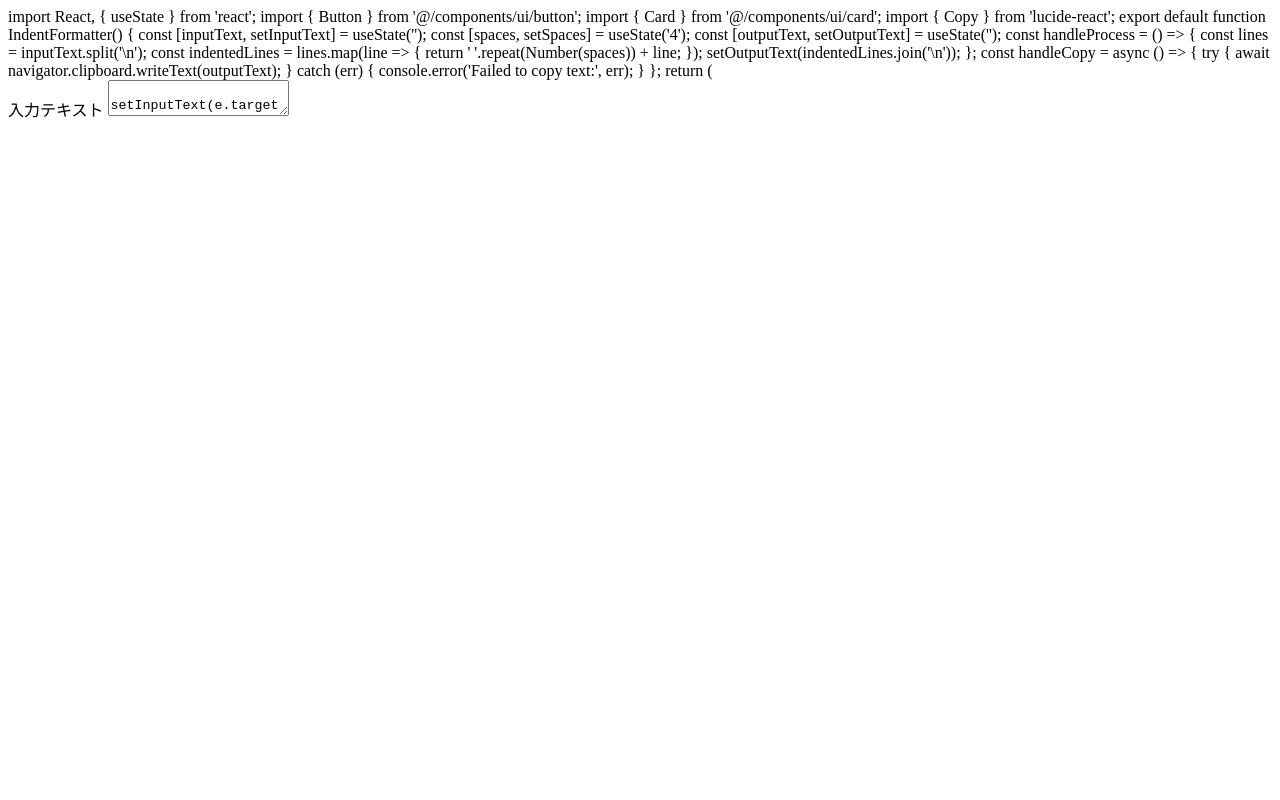
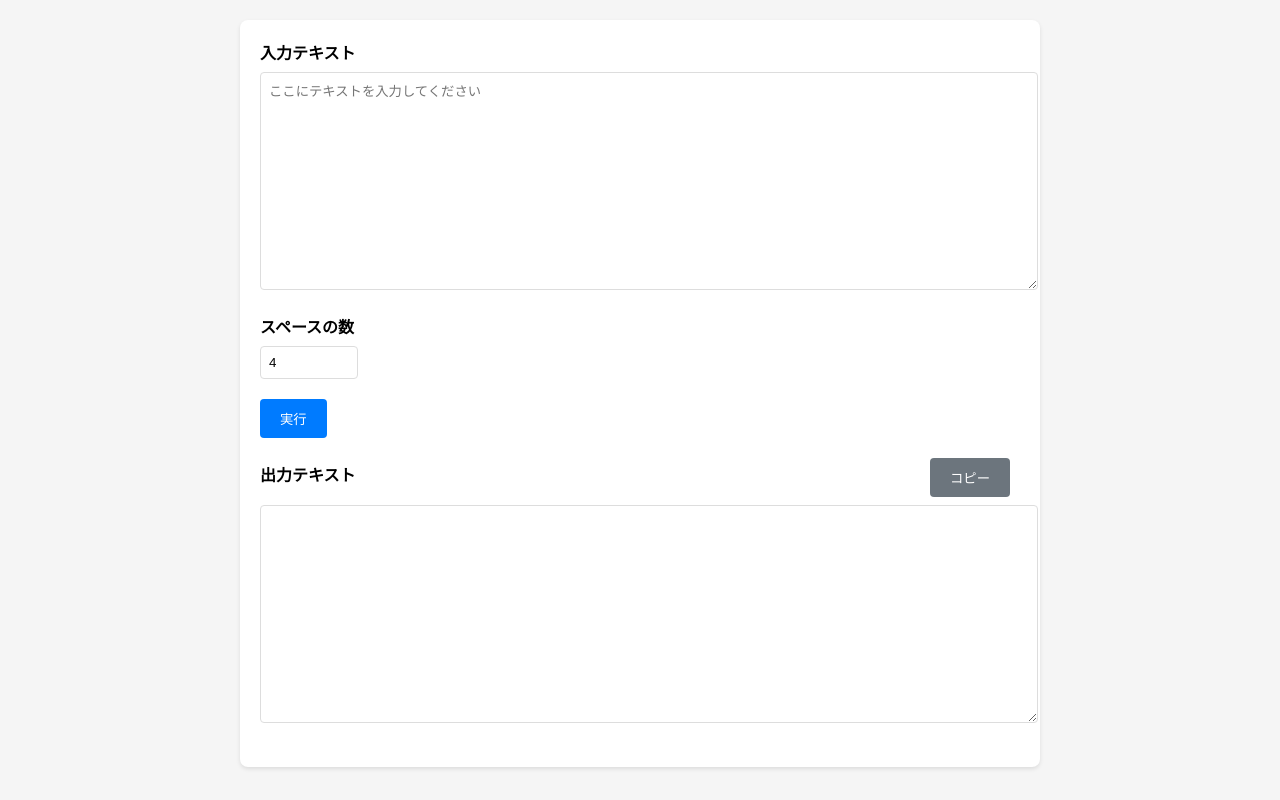
Before and after one commit to Sim-hu/copysim, a plain HTML site: page index.html in a window 1280 px wide. Drawn offline with Linux system fonts and the light colour scheme.

Commit message:
Update index.html

```diff
--- a/index.html
+++ b/index.html
@@ -1,87 +1,117 @@
-import React, { useState } from 'react';
-import { Button } from '@/components/ui/button';
-import { Card } from '@/components/ui/card';
-import { Copy } from 'lucide-react';
+<!DOCTYPE html>
+<html lang="ja">
+<head>
+    <meta charset="UTF-8">
+    <meta name="viewport" content="width=device-width, initial-scale=1.0">
+    <title>インデント フォーマッター</title>
+    <style>
+        body {
+            font-family: sans-serif;
+            max-width: 800px;
+            margin: 0 auto;
+            padding: 20px;
+            background-color: #f5f5f5;
+        }
+        .container {
+            background-color: white;
+            padding: 20px;
+            border-radius: 8px;
+            box-shadow: 0 2px 4px rgba(0, 0, 0, 0.1);
+        }
+        .form-group {
+            margin-bottom: 20px;
+        }
+        label {
+            display: block;
+            margin-bottom: 8px;
+            font-weight: bold;
+        }
+        textarea {
+            width: 100%;
+            height: 200px;
+            padding: 8px;
+            border: 1px solid #ddd;
+            border-radius: 4px;
+            resize: vertical;
+        }
+        input[type="number"] {
+            width: 80px;
+            padding: 8px;
+            border: 1px solid #ddd;
+            border-radius: 4px;
+        }
+        button {
+            background-color: #007bff;
+            color: white;
+            border: none;
+            padding: 10px 20px;
+            border-radius: 4px;
+            cursor: pointer;
+            margin-right: 10px;
+        }
+        button:hover {
+            background-color: #0056b3;
+        }
+        .output-header {
+            display: flex;
+            justify-content: space-between;
+            align-items: center;
+            margin-bottom: 8px;
+        }
+        #copyButton {
+            background-color: #6c757d;
+        }
+        #copyButton:hover {
+            background-color: #545b62;
+        }
+    </style>
+</head>
+<body>
+    <div class="container">
+        <div class="form-group">
+            <label for="inputText">入力テキスト</label>
+            <textarea id="inputText" placeholder="ここにテキストを入力してください"></textarea>
+        </div>
 
-export default function IndentFormatter() {
-  const [inputText, setInputText] = useState('');
-  const [spaces, setSpaces] = useState('4');
-  const [outputText, setOutputText] = useState('');
+        <div class="form-group">
+            <label for="spaces">スペースの数</label>
+            <input type="number" id="spaces" value="4" min="0">
+        </div>
 
-  const handleProcess = () => {
-    const lines = inputText.split('\n');
-    const indentedLines = lines.map(line => {
-      return ' '.repeat(Number(spaces)) + line;
-    });
-    setOutputText(indentedLines.join('\n'));
-  };
+        <div class="form-group">
+            <button onclick="processText()">実行</button>
+        </div>
 
-  const handleCopy = async () => {
-    try {
-      await navigator.clipboard.writeText(outputText);
-    } catch (err) {
-      console.error('Failed to copy text:', err);
-    }
-  };
+        <div class="form-group">
+            <div class="output-header">
+                <label for="outputText">出力テキスト</label>
+                <button id="copyButton" onclick="copyText()">コピー</button>
+            </div>
+            <textarea id="outputText" readonly></textarea>
+        </div>
+    </div>
 
-  return (
-    <div className="w-full max-w-4xl mx-auto p-4 space-y-4">
-      <Card className="p-4">
-        <div className="space-y-4">
-          <div>
-            <label className="block text-sm font-medium mb-2">
-              入力テキスト
-            </label>
-            <textarea
-              value={inputText}
-              onChange={(e) => setInputText(e.target.value)}
-              className="w-full h-40 p-2 border rounded-md"
-              placeholder="ここにテキストを入力してください"
-            />
-          </div>
+    <script>
+        function processText() {
+            const inputText = document.getElementById('inputText').value;
+            const spaces = parseInt(document.getElementById('spaces').value);
+            const lines = inputText.split('\n');
+            const indentedLines = lines.map(line => ' '.repeat(spaces) + line);
+            document.getElementById('outputText').value = indentedLines.join('\n');
+        }
 
-          <div>
-            <label className="block text-sm font-medium mb-2">
-              スペースの数
-            </label>
-            <input
-              type="number"
-              value={spaces}
-              onChange={(e) => setSpaces(e.target.value)}
-              className="w-24 p-2 border rounded-md"
-              min="0"
-            />
-          </div>
+        function copyText() {
+            const outputText = document.getElementById('outputText');
+            outputText.select();
+            document.execCommand('copy');
 
-          <Button
-            onClick={handleProcess}
-            className="bg-blue-500 text-white px-4 py-2 rounded hover:bg-blue-600"
-          >
-            実行
-          </Button>
-
-          <div>
-            <div className="flex justify-between items-center mb-2">
-              <label className="block text-sm font-medium">
-                出力テキスト
-              </label>
-              <Button
-                onClick={handleCopy}
-                variant="outline"
-                className="flex items-center gap-2"
-              >
-                <Copy className="w-4 h-4" />
-                コピー
-              </Button>
-            </div>
-            <textarea
-              value={outputText}
-              readOnly
-              className="w-full h-40 p-2 border rounded-md bg-gray-50"
-            />
-          </div>
-        </div>
-      </Card>
-    </div>
-  );
-}
+            const copyButton = document.getElementById('copyButton');
+            const originalText = copyButton.textContent;
+            copyButton.textContent = 'コピーしました！';
+            setTimeout(() => {
+                copyButton.textContent = originalText;
+            }, 2000);
+        }
+    </script>
+</body>
+</html>
```
